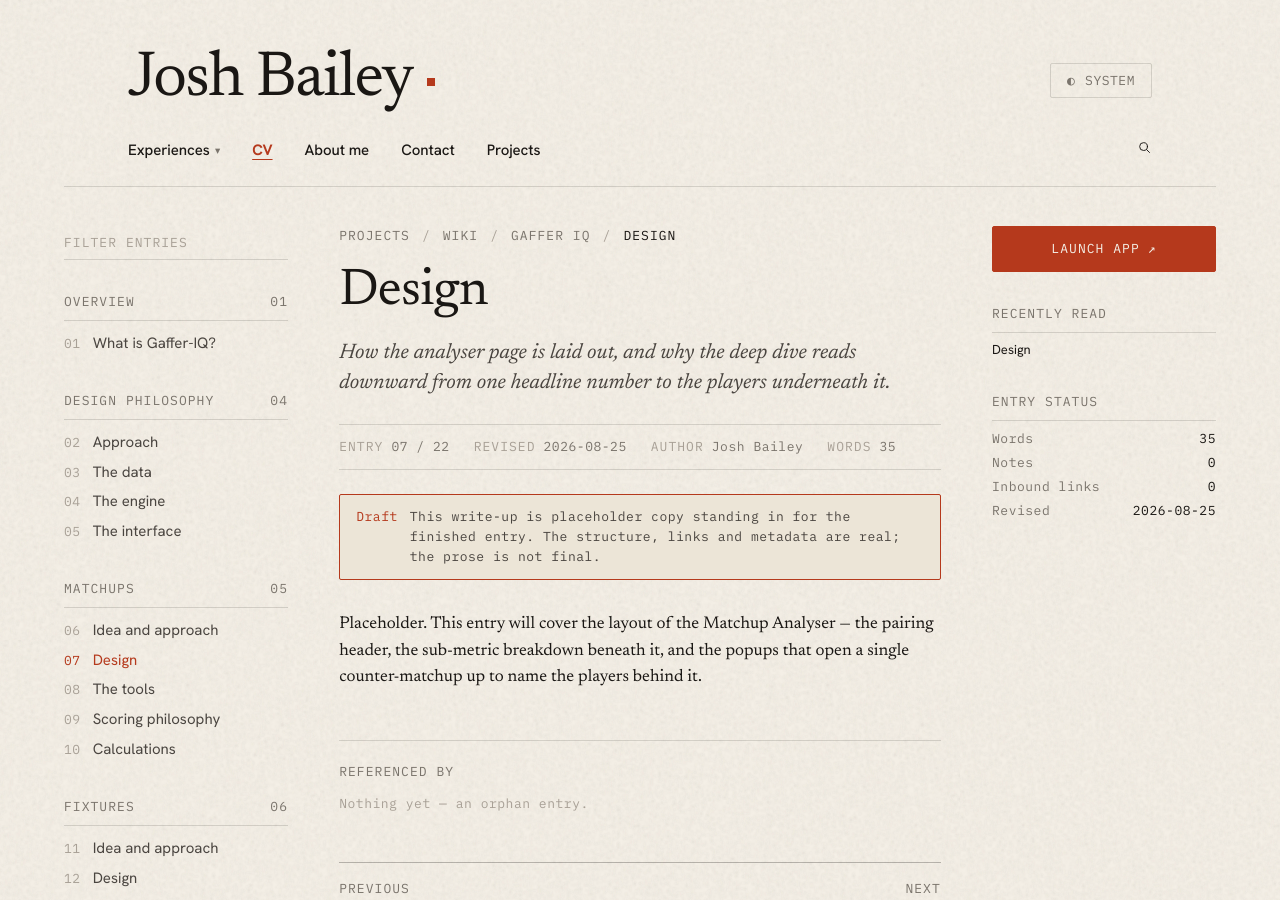
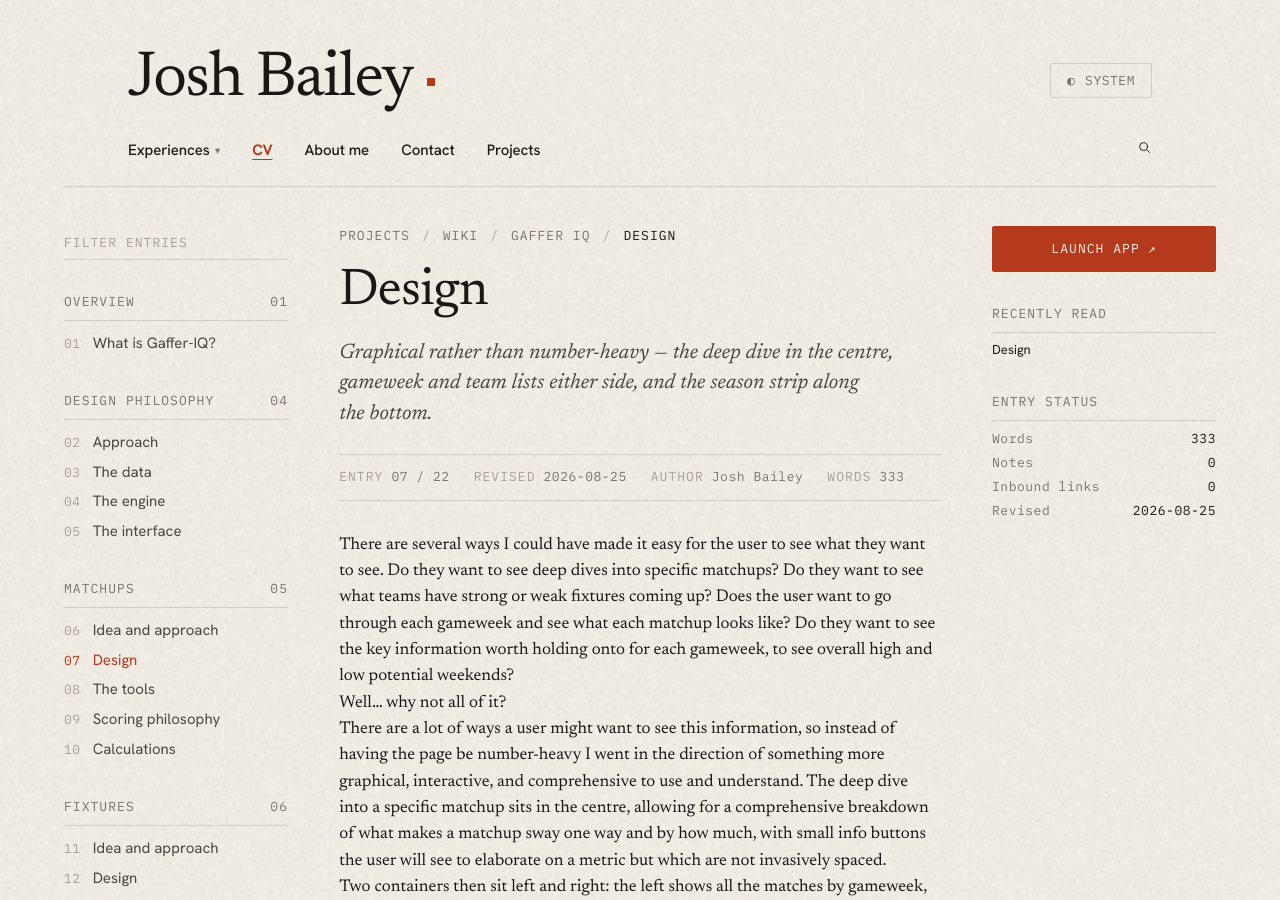
Before and after one commit to JAYJAYBEE303/jayjaybee-site, a Jekyll site: the page built from projects/wiki/gaffer-iq/matchup-design/index.html, in a window 1280 px wide and 900 px high. Built offline with Jekyll 4.4.1, drawn with Linux system fonts in a browser that asks for light colours; some of the changed text lies outside the part shown.

Commit message:
docs(wiki): write the two Matchups entries
Idea and approach was carrying the old analyser copy and Design was a
stub. Both now say what the page is actually for: the front door, and
the reasoning behind laying it out as four regions rather than a table
of numbers.

Drops status: draft from Design — the prose is real now, and the banner
would be telling the reader not to trust it.

"every sub-metric shown" links to Calculations, so the entry that
defines the five signals picks up an inbound link from the page that
displays them.

Co-Authored-By: Claude Opus 5 <noreply@anthropic.com>

```diff
--- a/projects/wiki/gaffer-iq/matchup-design/index.html
+++ b/projects/wiki/gaffer-iq/matchup-design/index.html
@@ -5,8 +5,40 @@ slug: matchup-design
 order: 70
 group: Matchups
 title: Design
-status: draft
-lede: How the analyser page is laid out, and why the deep dive reads downward from one headline number to the players underneath it.
+lede: Graphical rather than number-heavy — the deep dive in the centre, gameweek and team lists either side, and the season strip along the bottom.
 ---
 
-<p>Placeholder. This entry will cover the layout of the Matchup Analyser — the pairing header, the sub-metric breakdown beneath it, and the popups that open a single counter-matchup up to name the players behind it.</p>
+<p>There are several ways I could have made it easy for the user to see
+what they want to see. Do they want to see deep dives into specific
+matchups? Do they want to see what teams have strong or weak fixtures
+coming up? Does the user want to go through each gameweek and see what
+each matchup looks like? Do they want to see the key information worth
+holding onto for each gameweek, to see overall high and low potential
+weekends?</p>
+
+<p>Well… why not all of it?</p>
+
+<p>There are a lot of ways a user might want to see this information,
+so instead of having the page be number-heavy I went in the direction
+of something more graphical, interactive, and comprehensive to use and
+understand. The deep dive into a specific matchup sits in the centre,
+allowing for a comprehensive breakdown of what makes a matchup sway one
+way and by how much, with small info buttons the user will see to
+elaborate on a metric but which are not invasively spaced.</p>
+
+<p>Two containers then sit left and right: the left shows all the
+matches by gameweek, the right shows all the matches upcoming by team.
+There is not a lot to expand on in either, so they sit nicely to one
+side with the information in the containers kept minimal.</p>
+
+<p>The bottom strip provides the view with the best horizon, and this
+took a lot of work to get right — balancing interaction, animation,
+spacing and graphic indications. It is designed to highlight the
+notable matches when considering FPL specifically: strong and weak
+gameweeks, matches with extreme one-sided predictions, strong captaincy
+predictions, double gameweeks, postponed fixtures, and suggested best
+times to use an FPL chip. Getting the animations, spacing, colour
+coding and methods, general design philosophy and error presentation
+ironed out took roughly a million tokens of repeated tweaks, bug fixing
+and testing, but I think it is one of the most useful tools on the site
+for FPL users specifically.</p>
```
Also changed, not shown: projects/wiki/gaffer-iq/matchup-idea-and-approach/index.html (+10 -6 lines).
